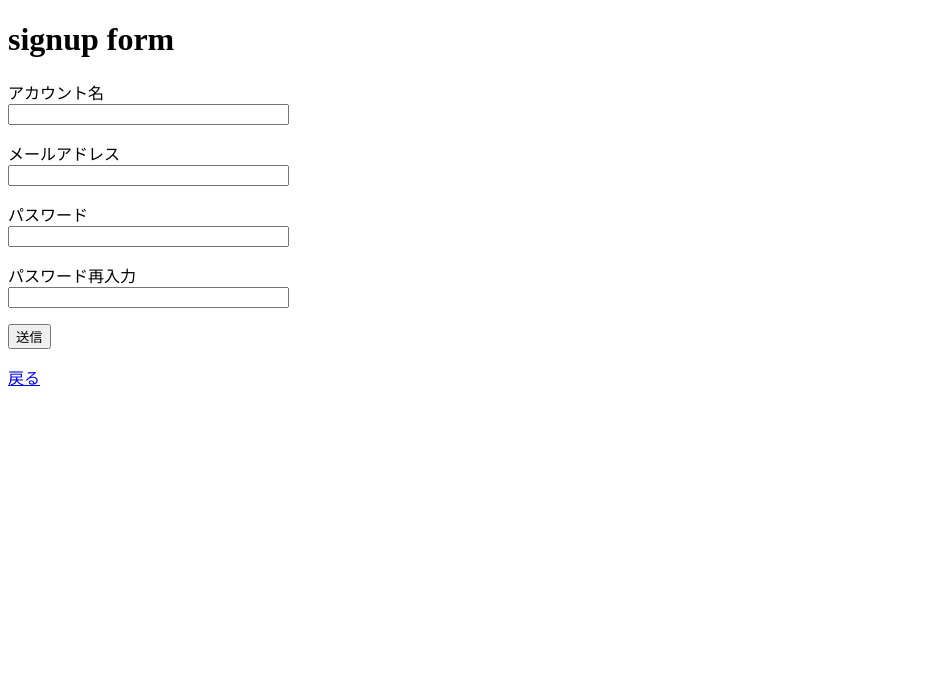
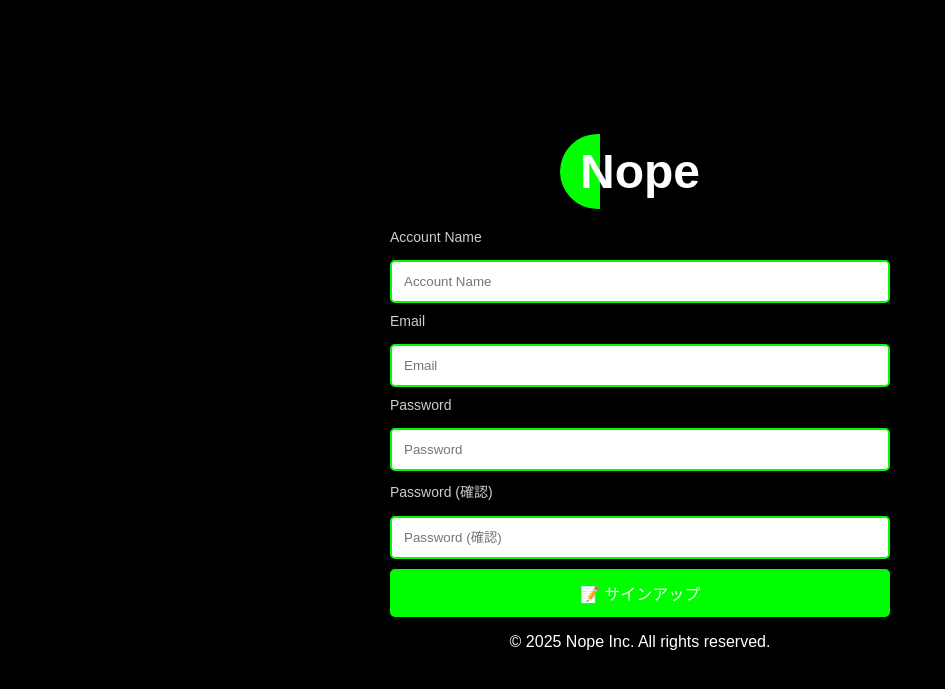
Before and after one commit to RareTECH-Hackathon-TeamM/Nope_Chat_App, a Flask app: template ChatApp/templates/auth/signup.html in a window 1280 px wide. Shown: the top 689 px of the page, without its empty margins (0-945 px from the left). Run offline with Flask 3, Linux system fonts and the light colour scheme; the template is opened without the code that fills it: values that come from a table or form of the project are taken from there, others are empty.

```diff
--- a/ChatApp/templates/auth/signup.html
+++ b/ChatApp/templates/auth/signup.html
@@ -1,44 +1,29 @@
-<!DOCTYPE html>
-<html lang=ja>
-<head>
-  <meta charset="utf-8">
-  <meta name="viewport" content="width=device-width, initial-scale=1.0">
-  <title>signup</title>
-</head>
-<body>
-  <h1>signup form</h1>
-  <form method="POST" action="{{ url_for('signup') }}">
-    {{ form.hidden_tag() }}
-    <p>
-      {{ form.username.label }}<br>
-      {{ form.username(size=32) }}<br>
-      {% for error in form.username.errors %}
-        <span style="color: red;">[{{ error }}]</span>
-      {% endfor %}
-    </p>
-    <p>
-      {{ form.email.label }}<br>
-      {{ form.email(size=32) }}<br>
-      {% for error in form.email.errors %}
-        <span style="color: red;">[{{ error }}]</span>
-      {% endfor %}
-    </p>
-    <p>
-      {{ form.password.label }}<br>
-      {{ form.password(size=32) }}<br>
-      {% for error in form.password.errors %}
-        <span style="color: red;">[{{ error }}]</span>
-      {% endfor %}
-    </p>
-    <p>
-      {{ form.confirm.label }}<br>
-      {{ form.confirm(size=32) }}<br>
-      {% for error in form.confirm.errors %}
-        <span style="color: red;">[{{ error }}]</span>
-      {% endfor %}
-    </p>
-    <p>{{ form.submit() }}</p>
-  </form>
-  <a href="{{ url_for('login') }}">戻る</a>
-</body>
-</html>
+{% extends "base.html" %}
+{% block title %}サインアップ - Nope App{% endblock %}
+{% block content %}
+<div class="signup-container">
+
+    <form action="{{ url_for('register') }}" method="POST" novalidate>
+        {{ form.hidden_tag() }}
+        <label for="account_name">Account Name</label>
+        <input type="text" id="account_name" name="account_name" placeholder="Account Name" required
+            value="{{ form.account_name.data or '' }}" oninvalid="this.setCustomValidity('アカウント名を入力してください')"
+            oninput="this.setCustomValidity('')">
+        <label for="email">Email</label>
+        <input type="email" id="email" name="email" placeholder="Email" required value="{{ form.email.data or '' }}"
+            oninvalid="this.setCustomValidity('メールアドレスを入力してください')" oninput="this.setCustomValidity('')">
+        <label for="password">Password</label>
+        <input type="password" id="password" name="password" placeholder="Password" required
+            oninvalid="this.setCustomValidity('パスワードを入力してください')" oninput="this.setCustomValidity('')">
+        <label for="password_confirm">Password (確認)</label>
+        <input type="password" id="password_confirm" name="password_confirm" placeholder="Password (確認)" required
+            oninvalid="this.setCustomValidity('確認用パスワードを入力してください')" oninput="this.setCustomValidity('')">
+        <button type="submit">📝 サインアップ</button>
+    </form>
+    {% if error %}
+    <div class="error-message" aria-live="polite">
+        {{ error }}
+    </div>
+    {% endif %}
+</div>
+{% endblock %}
```
Also changed, not shown: ChatApp/templates/auth/login.html (+18 -38 lines).
